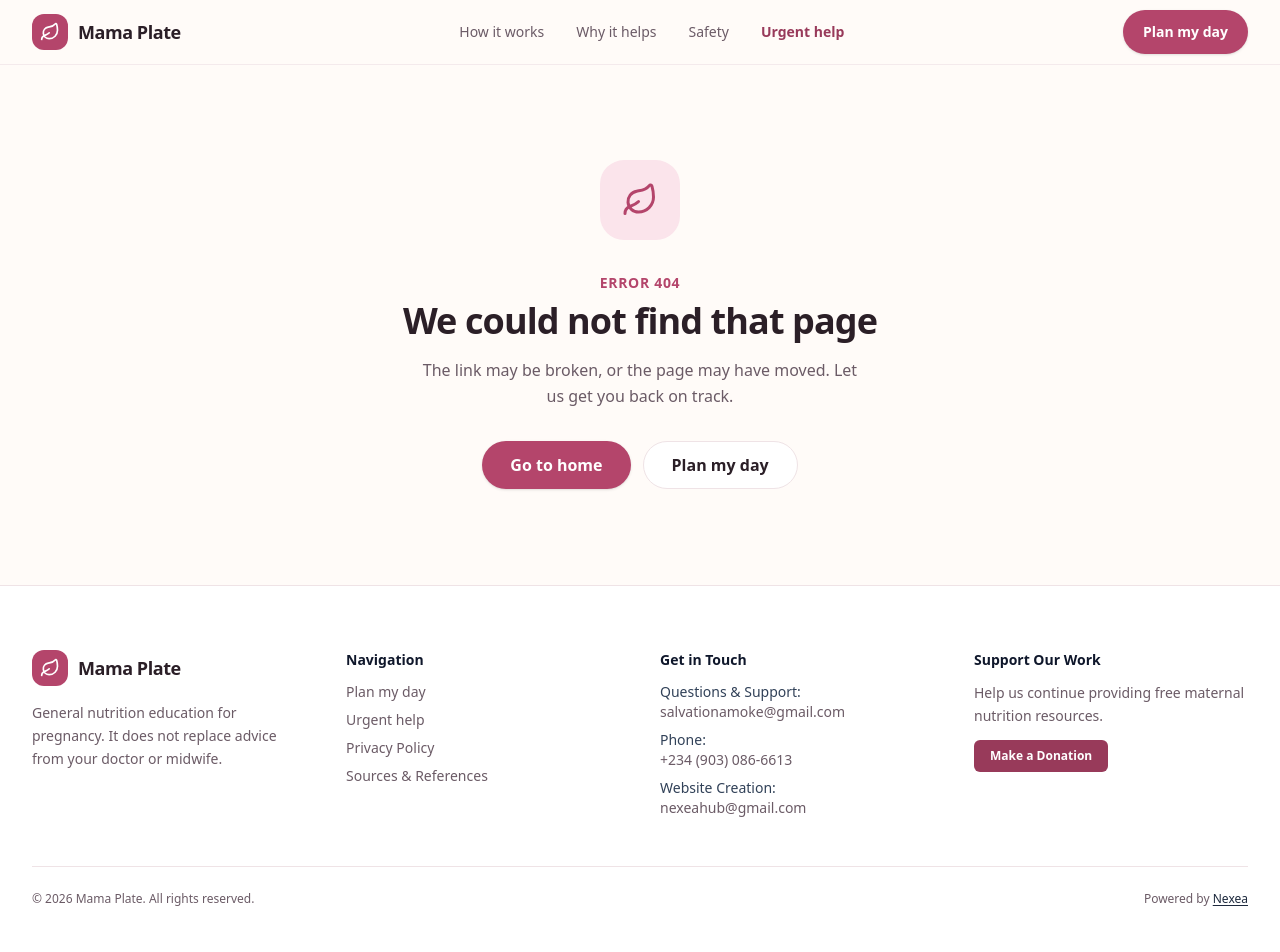
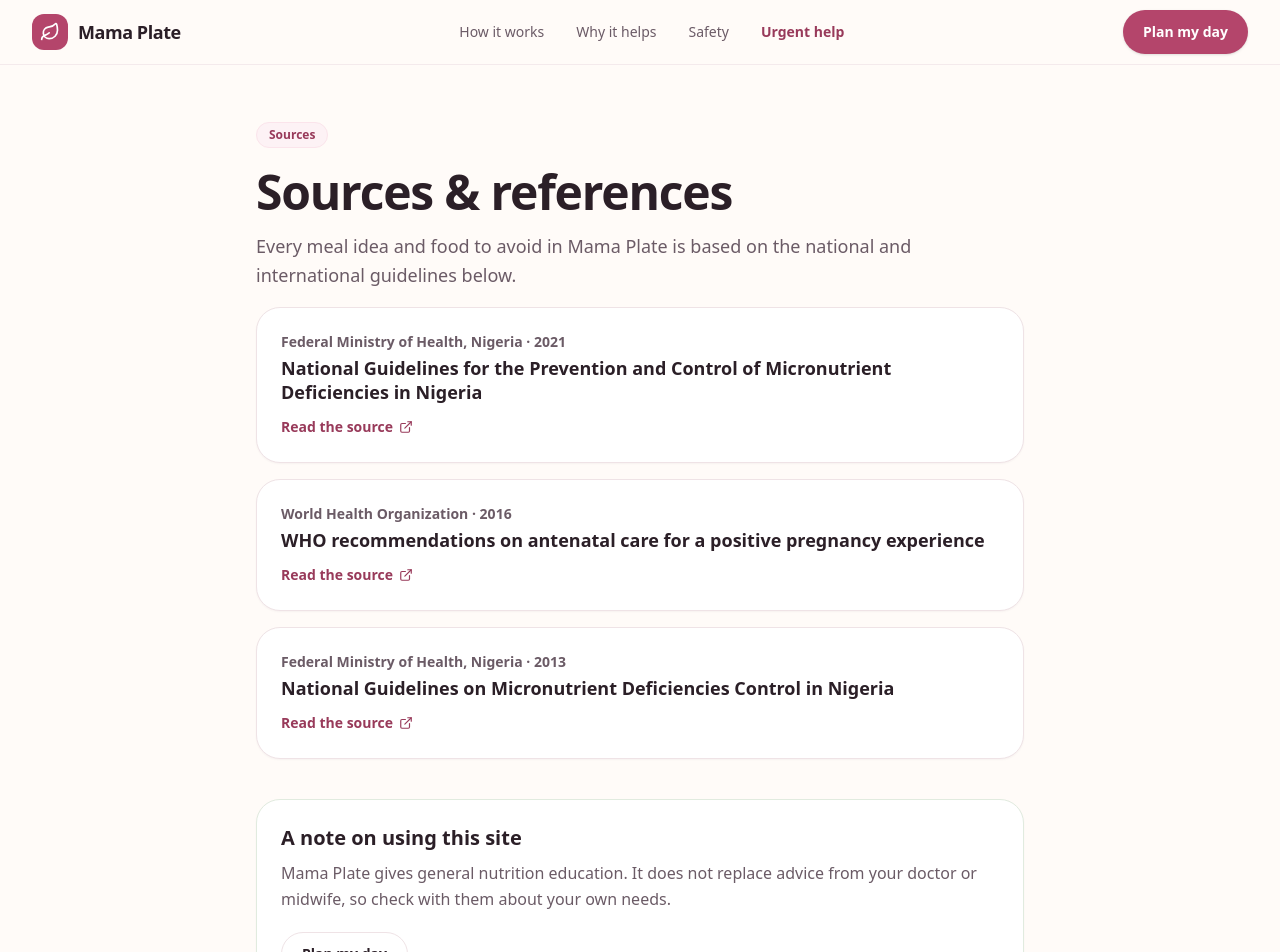
Before and after one commit to salv20/mama-plate, a Next.js app: page /sources in a window 1280 px wide. Before the commit this address had no page. Shown: the top 952 px of the page. Built offline with nearby package versions, Linux system fonts and the light colour scheme.

Commit message:
feat: add SourcesPage component to display meal sources and references

```diff
--- /dev/null
+++ b/app/sources/page.jsx
@@ -0,0 +1,59 @@
+import { ExternalLink } from "lucide-react";
+import { Button } from "../component/ui/Button";
+import { Card } from "../component/ui/Card";
+import { Container } from "../component/ui/Container";
+import { PageHeader } from "../component/layout/PageHeader";
+import { getSources } from "@/app/lib/meal-planner/data";
+
+export default function SourcesPage() {
+  const sources = [...getSources()].sort((a, b) => b.year - a.year);
+
+  return (
+    <Container className="py-10 sm:py-14">
+      <div className="mx-auto max-w-3xl">
+        <PageHeader
+          eyebrow="Sources"
+          title="Sources & references"
+          description="Every meal idea and food to avoid in Mama Plate is based on the national and international guidelines below."
+        />
+
+        <ul className="mt-4 space-y-4">
+          {sources.map((source) => (
+            <li key={source.id}>
+              <Card>
+                <p className="text-sm font-semibold text-muted">
+                  {source.publisher} · {source.year}
+                </p>
+                <h2 className="mt-1 text-lg font-bold leading-snug">
+                  {source.title}
+                </h2>
+                <a
+                  href={source.url}
+                  target="_blank"
+                  rel="noopener noreferrer"
+                  className="mt-3 inline-flex items-center gap-1.5 text-sm font-semibold text-blush-700 underline-offset-4 hover:underline"
+                >
+                  Read the source
+                  <ExternalLink className="h-3.5 w-3.5" aria-hidden="true" />
+                  <span className="sr-only">(opens in a new tab)</span>
+                </a>
+              </Card>
+            </li>
+          ))}
+        </ul>
+
+        <Card className="mt-10 border-sage-100 bg-sage-50">
+          <h2 className="text-xl font-bold">A note on using this site</h2>
+          <p className="mt-2 leading-relaxed text-muted">
+            Mama Plate gives general nutrition education. It does not replace
+            advice from your doctor or midwife, so check with them about your
+            own needs.
+          </p>
+          <Button href="/plan" variant="secondary" className="mt-5">
+            Plan my day
+          </Button>
+        </Card>
+      </div>
+    </Container>
+  );
+}
```
